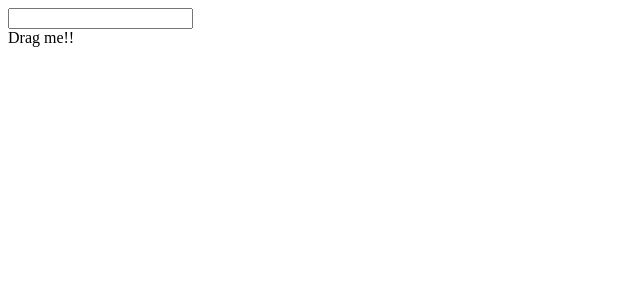
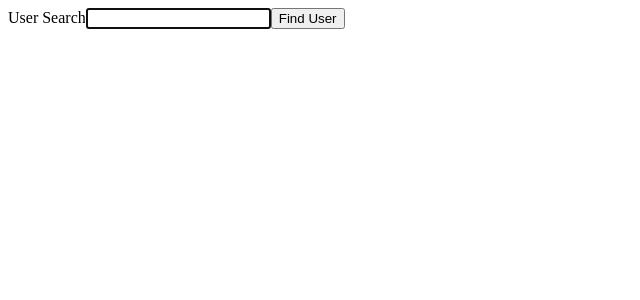
Before and after one commit to atemengue/react_typescript, a React (Create React App) app: page / in a window 1280 px wide. Shown: the top 300 px of the page, without its empty margins (0-640 px from the left). Built offline with nearby package versions, Linux system fonts and the light colour scheme.

Commit message:
types around props and state

```diff
--- a/src/index.tsx
+++ b/src/index.tsx
@@ -1,11 +1,11 @@
 import ReactDOM from 'react-dom';
-import EventComponent from './events/EventComponent';
+import UserSearch from './refs/UserSearch';
 
 
 const App = () => {
   return (
     <div>
-     <EventComponent />
+     <UserSearch />
     </div>
   )
 }
--- /dev/null
+++ b/src/refs/UserSearch.tsx
@@ -0,0 +1,41 @@
+import { useEffect, useRef, useState } from "react";
+
+const users = [
+  { name: 'Regis', age: 27 },
+  { name: 'Alex', age: 20 },
+  { name: 'Micheal', age: 50 },
+]
+
+const UserSearch: React.FC = () => {
+  const inputRef = useRef<HTMLInputElement | null >(null);
+  const [name, setName] = useState('');
+  const [user, setUser] = useState<{ name: String, age: number } | undefined >()
+
+  useEffect(() => {
+    // tres important pour la grade
+    if (!inputRef.current) {
+      return;
+    }
+    inputRef.current.focus()
+  }, [])
+
+  const onClick = () => {
+    const foundUser = users.find(user => {
+      return user.name === name
+    })
+
+   setUser(foundUser)
+
+  }
+
+  return <div>User Search
+    <input ref={inputRef} value={name} onChange={e => setName(e.target.value)} />
+    <button onClick={onClick} >Find User</button>
+    <div>
+      {user && user.name}
+      {user && user.age}
+    </div>
+  </div>
+}
+
+export default UserSearch;
```
